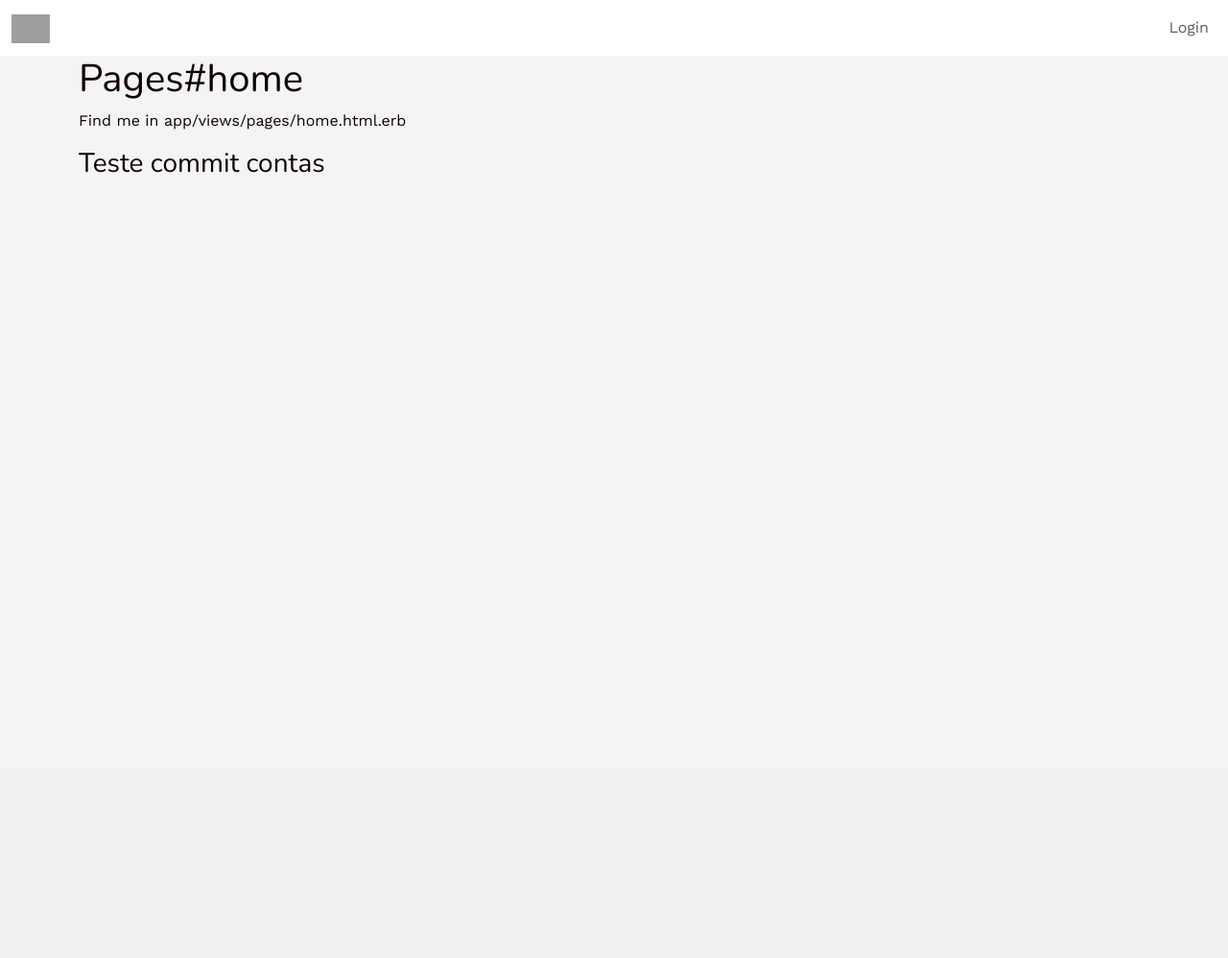
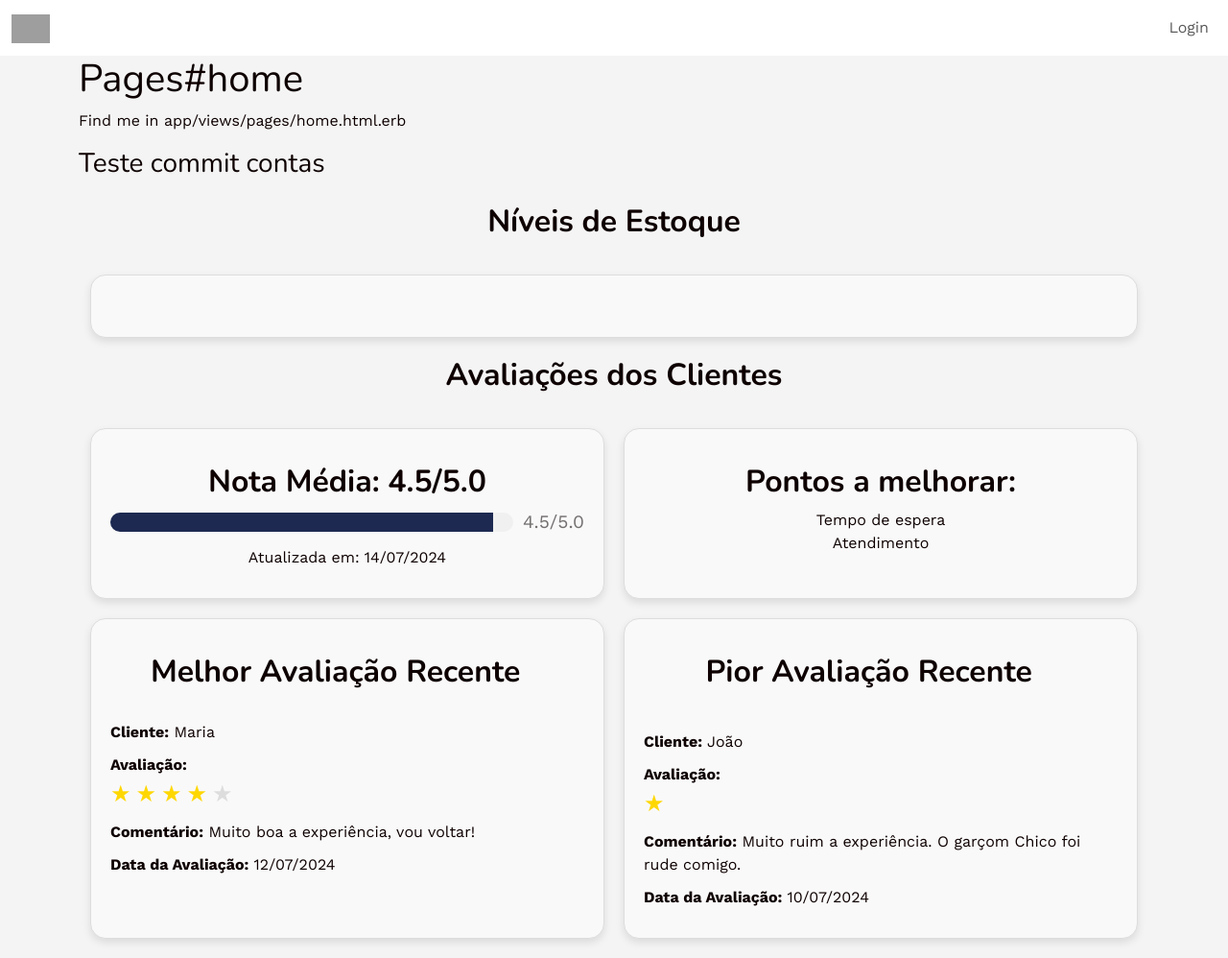
Before and after one commit to KaioRG5/hackathon2024, a Rails app: page / in a window 1280 px wide. Shown: the whole page at 96% size. Before the commit the page ends 180 px from the top, so only its background shows below. Run offline with Rails 7, Linux system fonts and the light colour scheme; style sheets or scripts are compiled from the project's sources; parts of the project's set-up code (start-up, migrations or seed data) failed here and were passed over; some libraries are stand-ins or nearby versions; grey boxes are pictures that could not be loaded.

Commit message:
render graph in component

```diff
--- a/app/assets/stylesheets/components/_rating.scss
+++ b/app/assets/stylesheets/components/_rating.scss
@@ -64,7 +64,7 @@
   .fill {
     position: absolute;
     height: 100%;
-    background-color: #98bf64; // Color for the filled portion
+    background-color: #1d2951; // Color for the filled portion
     width: 0; // Start with 0 width and adjust with JavaScript
     transition: width 0.5s ease;
     // Smooth transition
--- a/app/javascript/controllers/stock_graph_controller.js
+++ b/app/javascript/controllers/stock_graph_controller.js
@@ -14,27 +14,6 @@
       { name: "Peito de frango", quantity: 100 },
       { name: "Filé de salmão", quantity: 50 },
       { name: "Bacon", quantity: 40 },
-      { name: "Ovos", quantity: 200 },
-      { name: "Leite", quantity: 150 },
-      { name: "Cheddar", quantity: 60 },
-      { name: "Parmesão", quantity: 40 },
-      { name: "Manteiga", quantity: 70 },
-      { name: "Azeite de Oliva", quantity: 100 },
-      { name: "Alho", quantity: 30 },
-      { name: "Cebola", quantity: 70 },
-      { name: "Pimentão", quantity: 50 },
-      { name: "Cogumelos", quantity: 60 },
-      { name: "Cenouras", quantity: 80 },
-      { name: "Batatas", quantity: 90 },
-      { name: "Espinafre", quantity: 40 },
-      { name: "Filé mignon", quantity: 100 },
-      { name: "Macarrão", quantity: 200 },
-      { name: "Arroz", quantity: 250 },
-      { name: "Sal", quantity: 300 },
-      { name: "Black Pepper", quantity: 100 },
-      { name: "Paprika", quantity: 70 },
-      { name: "Manjericão", quantity: 30 },
-      { name: "Orégano", quantity: 40 },
     ];
 
     // Sort products by quantity
@@ -45,18 +24,18 @@
 
     const colors = quantities.map(quantity => {
       if (quantity < 50) {
-        return '#FF9999'; // Darker Pastel Red
+        return '#c80815'; // Darker Pastel Red
       } else if (quantity < 100) {
-        return '#FFFF99'; // Darker Pastel Yellow
+        return '#FFc30b'; // Darker Pastel Yellow
       } else {
-        return '#99FF99'; // Darker Pastel Green
+        return '#1d2951'; // Darker Pastel blue
       }
     });
 
     const data = {
       labels: labels,
       datasets: [{
-        label: 'Stock Quantity',
+        label: 'Quantidade em estoque',
         data: quantities,
         backgroundColor: colors,
       }]
--- a/app/views/feedbacks/_rating.html.erb
+++ b/app/views/feedbacks/_rating.html.erb
@@ -1,6 +1,6 @@
 
 
-<h1 class="text-center fw-bold">Avaliações dos Clientes</h1>
+<h2 class="text-center fw-bold">Avaliações dos Clientes</h2>
 <div class="feedback-container">
   <div class= "feedback-section mt-3">
     <h2 class="text-center jello-horizontal fw-bold mt-3 ">Nota Média: <span class="rating-value">4.5/5.0</span></h2>
--- a/app/views/layouts/_stock_graph.html.erb
+++ b/app/views/layouts/_stock_graph.html.erb
@@ -1,5 +1,6 @@
+
 <div data-controller="stock-graph">
-  <canvas data-stock-graph-target="canvas" width="200" height="100"></canvas>
+  <canvas data-stock-graph-target="canvas" width="45%" height="10%"></canvas>
 </div>
 
 <script src="https://cdn.jsdelivr.net/npm/chart.js"></script>
--- a/app/views/pages/home.html.erb
+++ b/app/views/pages/home.html.erb
@@ -2,4 +2,12 @@
 <p>Find me in app/views/pages/home.html.erb</p>
 <h3>Teste commit contas</h3>
 
-<div><%= render "layouts/stock_graph" %></div>
+<div class="container">
+    <h2 class="text-center fw-bold p-3">Níveis de Estoque</h2>
+  <div class="feedback-container">
+    <div class="feedback-section">
+       <%= render "layouts/stock_graph" %>
+    </div>
+  </div>
+        <%= render "feedbacks/rating" %>
+</div>
```
